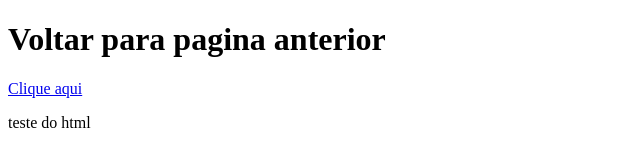
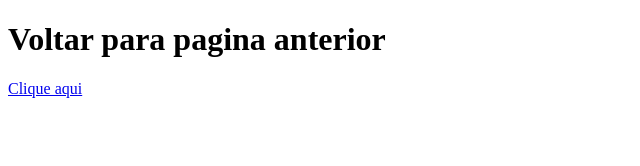
Before and after one commit to MarcosCruz99/Web-basico, a plain HTML site: page xuxu.html in a window 1280 px wide. Shown: the whole page, without its empty margins (0-640 px from the left). Drawn offline with Linux system fonts and the light colour scheme.

Commit message:
Revert "Update xuxu.html"
This reverts commit 22cff60c23edc9ccc2a6acd2878f577fd72276b6.

```diff
--- a/xuxu.html
+++ b/xuxu.html
@@ -8,6 +8,5 @@
 <body>
     <h1>Voltar para pagina anterior</h1>
     <a href="Index.html">Clique aqui</a>
-    <p>teste do html</p>
 </body>
 </html>
```
